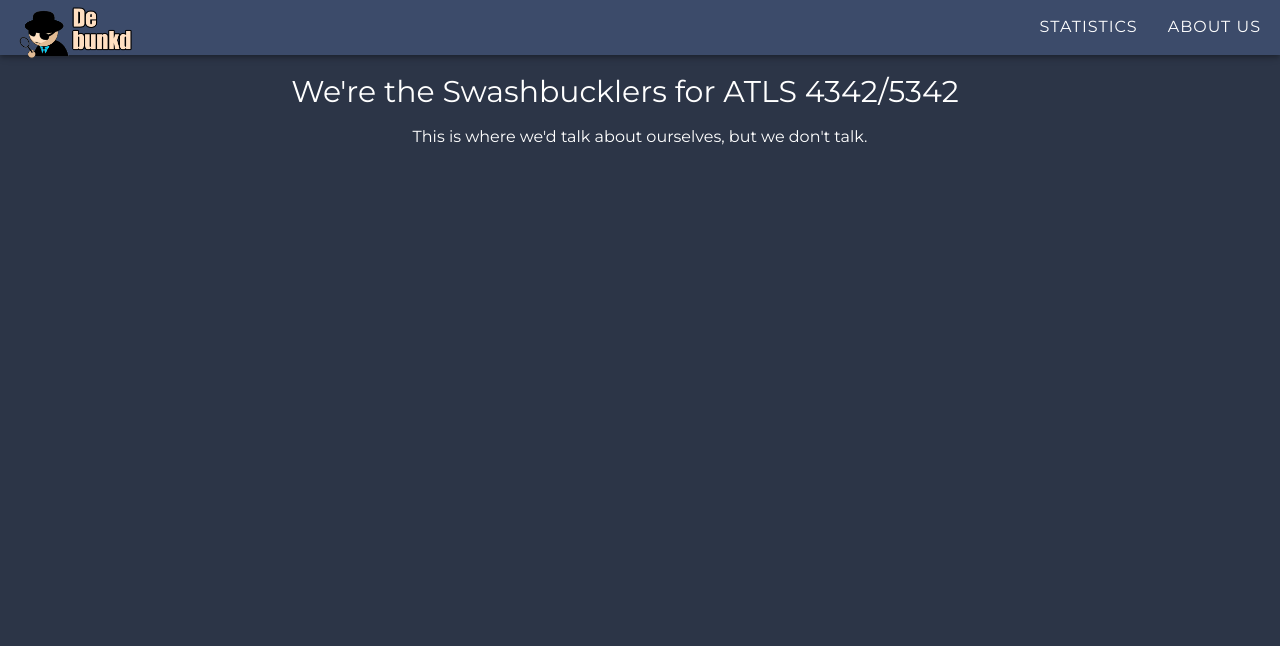
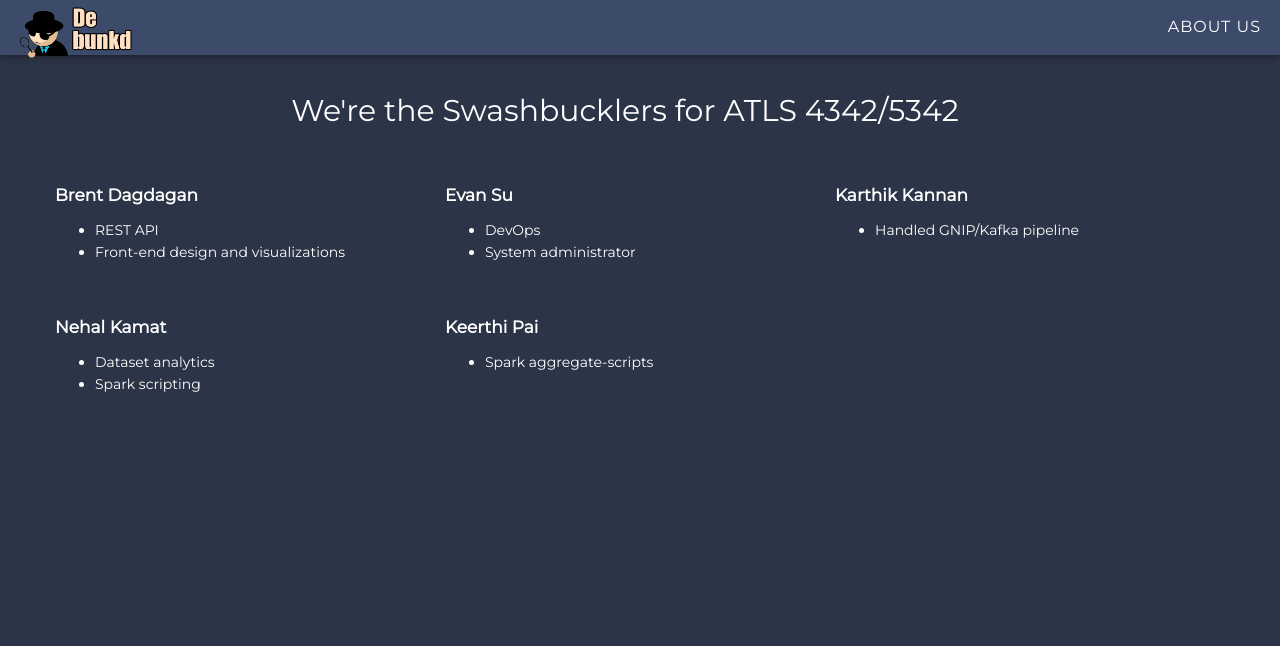
Before and after one commit to CUBigDataClass/debunkd-web, a Flask app: page /about in a window 1280 px wide. Shown: the top 646 px of the page. Run offline with Flask 2, Linux system fonts and the light colour scheme; parts of the project's set-up code (start-up, migrations or seed data) failed here and were passed over; some libraries are stand-ins or nearby versions.

Commit message:
Last commit before presentation

```diff
--- a/app/app/templates/about.html
+++ b/app/app/templates/about.html
@@ -40,7 +40,7 @@
           <div class="navbar-links">
             <ul id="nav" class="nav navbar-nav navbar-right navbar-elements">
               <!-- <li><a href="/map">MAP</a></li> -->
-              <li><a href="#2">STATISTICS</a></li>
+              <!-- <li><a href="#2">STATISTICS</a></li> -->
               <li><a href="/about">ABOUT US</a></li>
             </ul>
           </div>
@@ -50,13 +50,58 @@
 
       <!-- Content -->
       <div class="container">
+        <br />
         <h2 align="center"> We're the Swashbucklers for ATLS 4342/5342 </h2>
-        <div class="container">
-          <p align="center">
-            This is where we'd talk about ourselves, but we don't talk.
-          </p>
+        <br />
+        <br />
+        <div class="row" style="padding-bottom: 40px;">
+
+          <div class = "col-md-4">
+            <p style="font-size: 17px;"><b>Brent Dagdagan</b></p>
+            <ul style="font-size: 14px;">
+              <li>REST API</li>
+              <li>Front-end design and visualizations</li>
+            </ul>
+          </div>
+
+          <div class = "col-md-4">
+            <p style="font-size: 17px;"> <b>Evan Su </b></p>
+            <ul style="font-size: 14px;">
+              <li>DevOps</li>
+              <li>System administrator</li>
+            </ul>
+          </div>
+
+          <div class = "col-md-4">
+            <p style="font-size: 17px;"> <b>Karthik Kannan</b> </p>
+            <ul style="font-size: 14px;">
+              <li>Handled GNIP/Kafka pipeline</li>
+            </ul>
+          </div>
+
         </div>
+
+        <div class="row">
+
+          <div class = "col-md-4">
+            <p style="font-size: 17px;"> <b>Nehal Kamat</b> </p>
+            <ul style="font-size: 14px;">
+              <li>Dataset analytics</li>
+              <li>Spark scripting</li>
+            </ul>
+          </div>
+
+          <div class = "col-md-4">
+            <p style="font-size: 17px;"> <b>Keerthi Pai</b> </p>
+            <ul style="font-size: 14px;">
+              <li>Spark aggregate-scripts</li>
+            </ul>
+          </div>
+
+        </div>
+
       </div>
+
     </div>
 
     <!-- Footer -->
--- a/app/app/templates/adindex.html
+++ b/app/app/templates/adindex.html
@@ -44,7 +44,7 @@
           <div class="navbar-links">
             <ul id="nav" class="nav navbar-nav navbar-right navbar-elements">
               <!-- <li><a href="/map">MAP</a></li> -->
-              <li><a href="#2">STATISTICS</a></li>
+              <!-- <li><a href="#2">STATISTICS</a></li> -->
               <li><a href="/about">ABOUT US</a></li>
             </ul>
           </div>
--- a/app/app/templates/index.html
+++ b/app/app/templates/index.html
@@ -38,7 +38,7 @@
           <div class="navbar-links">
             <ul id="nav" class="nav navbar-nav navbar-right navbar-elements">
               <!-- <li><a href="/map">MAP</a></li> -->
-              <li><a href="#2">STATISTICS</a></li>
+              <!-- <li><a href="#2">STATISTICS</a></li> -->
               <li><a href="/about">ABOUT US</a></li>
             </ul>
           </div>
```
